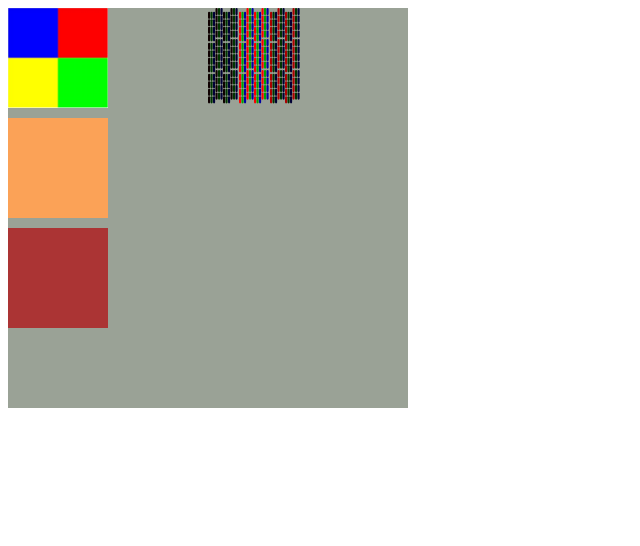
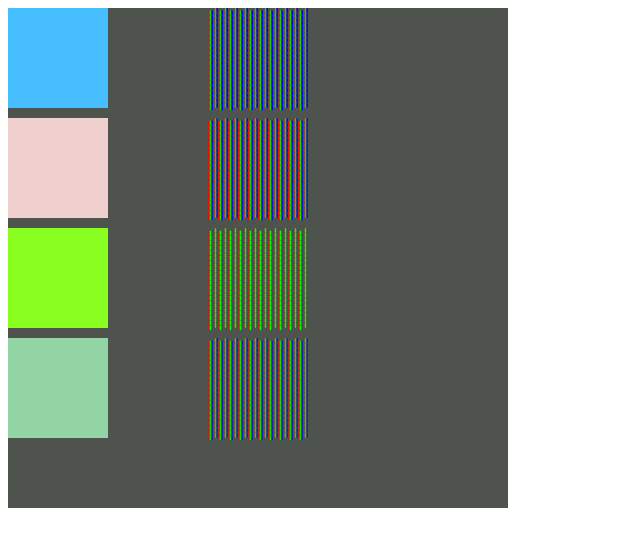
Before and after one commit to maeshchenko/crt-canvas, a website built with webpack: page index.html in a window 1280 px wide. Shown: the whole page, without its empty margins (0-640 px from the left). Built offline with nearby package versions, Linux system fonts and the light colour scheme.

Commit message:
change rbga color to fixed 255 with opacity

```diff
--- a/index.html
+++ b/index.html
@@ -5,6 +5,6 @@
         <title>Webpack App</title>
     </head>
     <body>
-    <canvas width="400px" height="400px"></canvas>
+    <canvas width="500px" height="500px"></canvas>
     </body>
 </html>
--- a/src/helpers.ts
+++ b/src/helpers.ts
@@ -1,39 +1,42 @@
 export function drawCRTPixel (ctx:CanvasRenderingContext2D,colorsArr: Uint8ClampedArray, xCoord: number, yCoord: number, pixelWidth:number, pixelHeight:number){
-    const colorWidth = pixelWidth / 100 * 30;
-    const spaceWidth = pixelWidth / 100 * 5;
+    const colorWidth = pixelWidth / 100 * 32;
+    const spaceWidth = pixelWidth / 100 * 3;
     let curX = xCoord;
     let curY = yCoord;
 
+    // а что если делать не тусклость, а прозрачность?
+    // 255 - это 100%, 0 - это 0%
+    // 25 - это 10%
+    // 25.5/255*100 = 10
+    // Прозрачность будет нужна 0.1 -> значит на 100 умножать не надо
+
     ctx.beginPath();
     ctx.roundRect(curX, curY, colorWidth,pixelHeight, 5 )
-    ctx.fillStyle = `rgba(${String(colorsArr[0])},0,0,1)`;
+    ctx.fillStyle = `rgba(255,0,0,${colorsArr[0]/255})`;
     curX = curX + colorWidth + spaceWidth;
     ctx.fill();
 
-
     ctx.beginPath();
-    ctx.fillStyle = `rgba(0,${String(colorsArr[1])},0,1)`;
+    ctx.fillStyle = `rgba(0,255,0,${colorsArr[1]/255})`;
     ctx.roundRect(curX, curY, colorWidth,pixelHeight, 5 )
     curX = curX + colorWidth + spaceWidth;
     ctx.fill();
 
     ctx.beginPath();
-    ctx.fillStyle = `rgba(0,0,${String(colorsArr[1])},1)`;
+    ctx.fillStyle = `rgba(0,0,255,${colorsArr[2]/255})`;
     ctx.roundRect(curX, curY, colorWidth,pixelHeight, 5 )
     ctx.fill();
-
-    console.log('width, height: ', colorWidth*3 + spaceWidth * 2, pixelHeight);
 }
 
 export function drawPixels(ctx:CanvasRenderingContext2D,startX:number, startY:number, width:number, height:number, pixelsQuantity:number, colorsArr:Uint8ClampedArray){
     const clusterWidth = width / pixelsQuantity;
     const clusterHeight = height / pixelsQuantity;
 
-    const pixelWidth = clusterWidth / 100 * 95;
-    const spaceWidth = clusterWidth / 100 * 5;
+    const pixelWidth = clusterWidth / 100 * 98;
+    const spaceWidth = clusterWidth / 100 * 2;
 
-    const pixelHeight = clusterHeight / 100 * 95;
-    const spaceHeight = clusterHeight / 100 * 5;
+    const pixelHeight = clusterHeight / 100 * 98;
+    const spaceHeight = clusterHeight / 100 * 2;
 
     let curX = startX;
     let curY = startY;
--- a/src/index.ts
+++ b/src/index.ts
@@ -3,9 +3,9 @@ import {drawPixels, drawCRTPixel} from './helpers'
 const canvas = document.getElementsByTagName("canvas")[0];
 const ctx = canvas.getContext('2d');
 
-const pixelColors = ['#0e367c','#fba257','#ab3434'];
+const pixelColors = ['#47bffe','#f0cfcf','#88ff1f','#93d4a5'];
 
-ctx.fillStyle = '#9aa296';
+ctx.fillStyle = '#4f534d';
 ctx.fillRect(0,0,canvas.width, canvas.height);
 ctx.fill();
 
@@ -27,33 +27,75 @@ ctx.fillStyle = pixelColors[2];
 ctx.fill();
 ctx.closePath();
 
+ctx.beginPath();
+ctx.roundRect(0, 330, 100,100, 0 )
+ctx.fillStyle = pixelColors[3];
+ctx.fill();
+ctx.closePath();
+
 const img1 = new Image();
 img1.src = 'download.png';
 img1.onload = function (){
-    ctx.drawImage(img1, 0,0, 100,100)
-}
+    // ctx.drawImage(img1, 0,0, 100,100)
 
 let pixelColorArr1 = ctx.getImageData(10,10,1,1).data;
-let pixelColorArr2 = ctx.getImageData(0,120,1,1).data;
-let pixelColorArr3 = ctx.getImageData(0,220,1,1).data;
+let pixelColorArr2 = ctx.getImageData(10,110,1,1).data;
+let pixelColorArr3 = ctx.getImageData(10,220,1,1).data;
+let pixelColorArr4= ctx.getImageData(10,330,1,1).data;
 
+const pixelQnty = 20;
 
+drawPixels(ctx,200,0, 100, 100, pixelQnty, pixelColorArr1);
+drawPixels(ctx,200,110, 100, 100, pixelQnty, pixelColorArr2);
+drawPixels(ctx,200,220, 100, 100, pixelQnty, pixelColorArr3);
+drawPixels(ctx,200,330, 100, 100, pixelQnty, pixelColorArr4);
 
-const pixelQnty = 4;
+// drawPixels(ctx,200,31, 60, 60, pixelQnty, pixelColorArr1);
+// drawPixels(ctx,231,31, 60, 60, pixelQnty, pixelColorArr2);
+// drawPixels(ctx,262,31, 60, 60, pixelQnty, pixelColorArr3);
+// drawPixels(ctx,293,31, 60, 60, pixelQnty, pixelColorArr4);
+//
+// drawPixels(ctx,200,62, 60, 60, pixelQnty, pixelColorArr1);
+// drawPixels(ctx,231,62, 60, 60, pixelQnty, pixelColorArr2);
+// drawPixels(ctx,262,62, 60, 60, pixelQnty, pixelColorArr3);
+// drawPixels(ctx,293,62, 60, 60, pixelQnty, pixelColorArr4);
+//
+// drawPixels(ctx,200,93, 60, 60, pixelQnty, pixelColorArr1);
+// drawPixels(ctx,231,93, 60, 60, pixelQnty, pixelColorArr2);
+// drawPixels(ctx,262,93, 60, 60, pixelQnty, pixelColorArr3);
+// drawPixels(ctx,293,93, 60, 60, pixelQnty, pixelColorArr4);
 
-drawPixels(ctx,200,0, 30, 30, pixelQnty, pixelColorArr1);
-drawPixels(ctx,231,0, 30, 30, pixelQnty, pixelColorArr2);
-drawPixels(ctx,262,0, 30, 30, pixelQnty, pixelColorArr3);
-
-drawPixels(ctx,200,31, 30, 30, pixelQnty, pixelColorArr1);
-drawPixels(ctx,231,31, 30, 30, pixelQnty, pixelColorArr2);
-drawPixels(ctx,262,31, 30, 30, pixelQnty, pixelColorArr3);
-
-drawPixels(ctx,200,62, 30, 30, pixelQnty, pixelColorArr1);
-drawPixels(ctx,231,62, 30, 30, pixelQnty, pixelColorArr2);
-drawPixels(ctx,262,62, 30, 30, pixelQnty, pixelColorArr3);
-
+}
 // теперь надо получить цвета с канваса.
 // делим изображение на квадраты и в каждом считаем средний цвет
 // добавляем его в массив
 // по этому массиву запускаем drawPixels
+
+let squareSize = 10;
+let imageSize = 100;
+let squaresNum = imageSize / squareSize;
+let resultColors = [];
+
+for(let i = 0; i < squaresNum; i++){ // перебираем квадраты
+    let sumColor = [0,0,0];
+    for(let j = i * squareSize; j < squareSize; j++){ // пиксели по высоте
+        for(let k = i * squareSize; k < squareSize; k++){ // пиксели по ширине
+            let pixelColorArr = ctx.getImageData(j,k,1,1).data;
+
+            console.log('j,k: ', j,k);
+            console.log('squareSize: ', squareSize);
+            console.log('pixelColorArr: ', pixelColorArr);
+
+            sumColor[0] = sumColor[0] + pixelColorArr[0];
+            sumColor[1] = sumColor[1] + pixelColorArr[1];
+            sumColor[2] = sumColor[2] + pixelColorArr[2];
+        }
+    }
+    resultColors.push([
+        (sumColor[0])/(squareSize*squareSize),
+        (sumColor[1])/(squareSize*squareSize),
+        (sumColor[2])/(squareSize*squareSize),
+    ])
+};
+
+console.log('result colors: ',resultColors)
```
